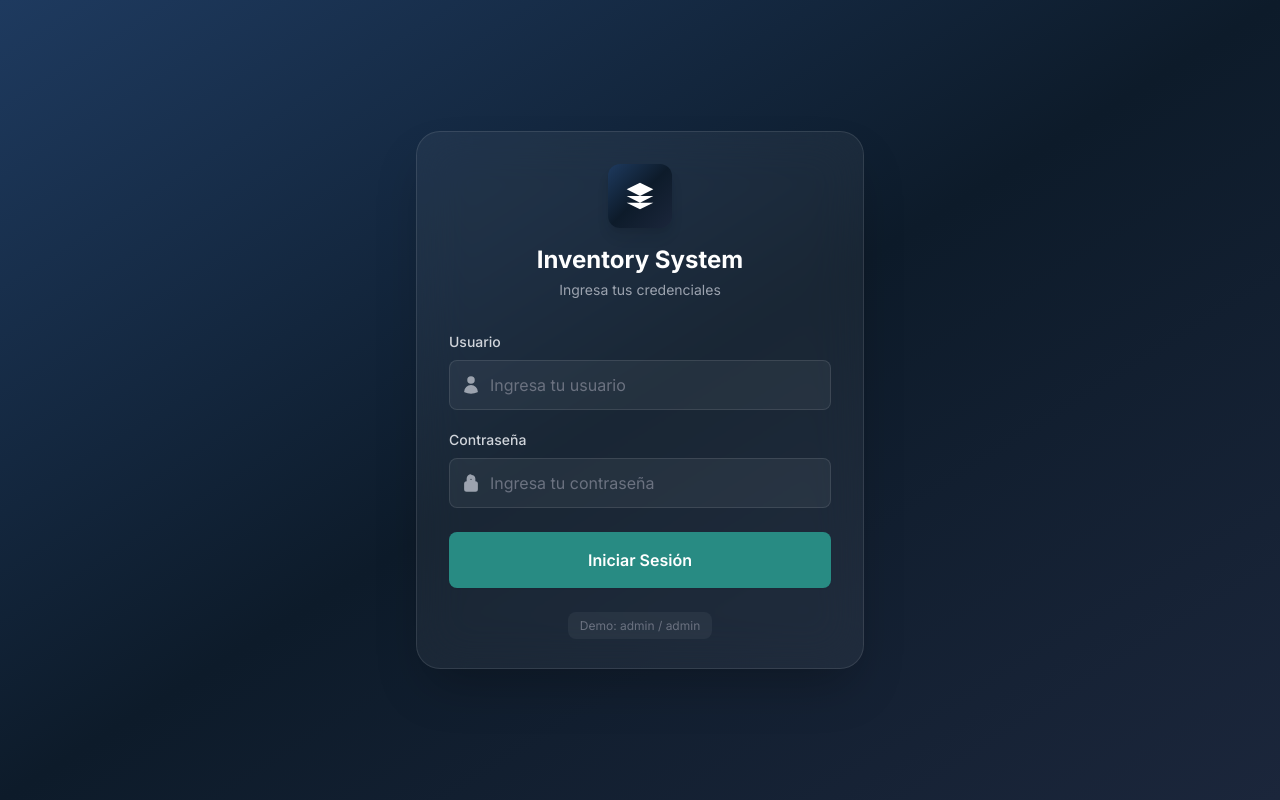
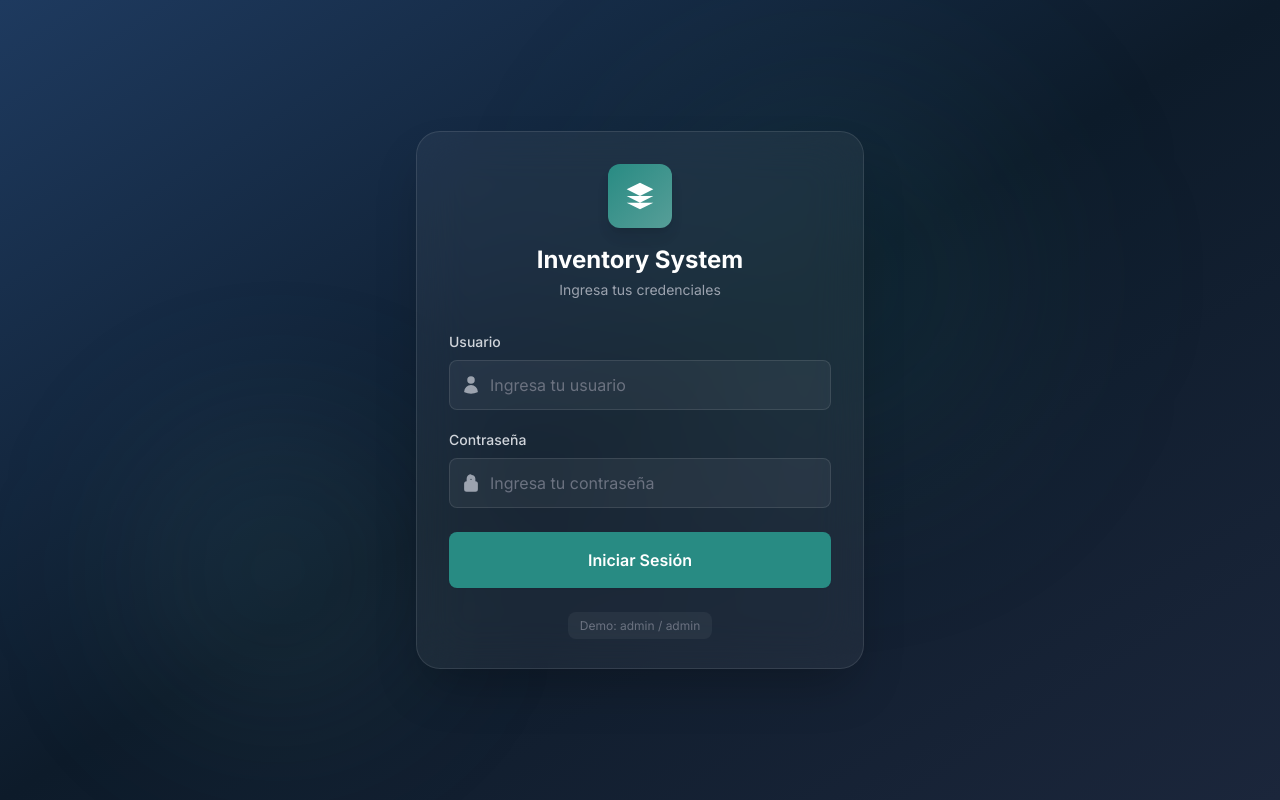
Before and after one commit to Dark-rambler/inventory-system-front-end-2026, an Angular app: page /login in a window 1280 px wide. Built offline with nearby package versions, Linux system fonts and the light colour scheme; no server answers.

Commit message:
add point of sale

```diff
--- a/tailwind.config.js
+++ b/tailwind.config.js
@@ -6,6 +6,7 @@ module.exports = {
       colors: {
         // Colores Principales
         primary: {
+          DEFAULT: '#288B83',
           50: '#edf7f6',
           100: '#d0ebe9',
           200: '#a3d5d1',
@@ -18,6 +19,7 @@ module.exports = {
           900: '#0a2220',
         },
         secondary: {
+          DEFAULT: '#579e98',
           50: '#f4f9f8',
           100: '#e3f0ef',
           200: '#c6e2e0',
```
